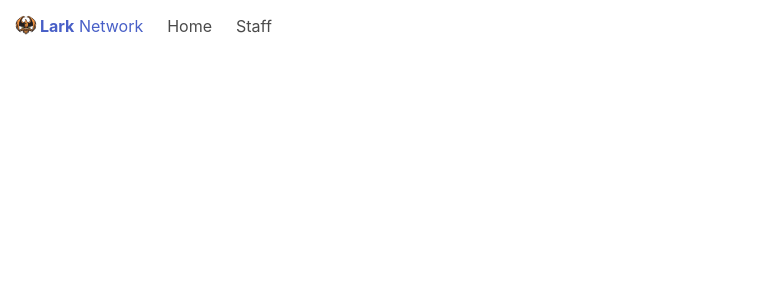
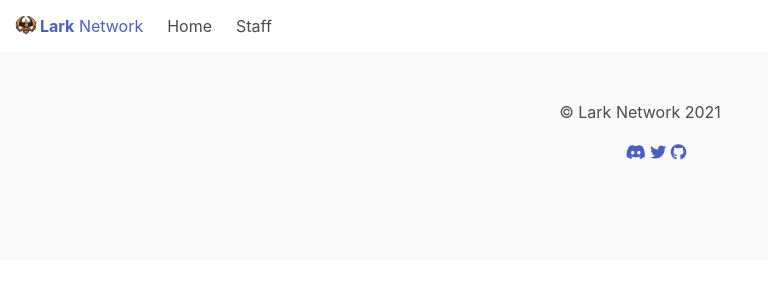
Before and after one commit to senorbrige/web, a Jekyll site: the page built from _pages/index.html, in a window 1280 px wide. Shown: the top 300 px of the page, without its empty margins (0-768 px from the left). Built offline with Jekyll 4.4.1, drawn with Linux system fonts in a browser that asks for light colours; nearby versions of some CDN libraries.

Commit message:
add footer

```diff
--- /dev/null
+++ b/_includes/footer.html
@@ -0,0 +1,33 @@
+<footer class="footer">
+	<div class="content has-text-centered">
+		© Lark Network {{ "now" | date: "%Y" }}
+
+		<ul style="list-style: none">
+
+			{% if site.discord_invite %}
+				<li style="display: inline">
+					<a href="https://discord.gg/{{ site.discord_invite }}">
+						<i class="fab fa-discord"></i>
+					</a>
+				</li>
+			{% endif %}
+
+			{% if site.twitter_username %}
+				<li style="display: inline">
+					<a href="https://twitter.com/{{ site.twitter_username }}">
+						<i class="fab fa-twitter"></i>
+					</a>
+				</li>
+			{% endif %}
+
+			{% if site.github_username %}
+				<li style="display: inline">
+					<a href="https://github.com/{{ site.github_username }}">
+						<i class="fab fa-github"></i>
+					</a>
+				</li>
+			{% endif %}
+
+		</ul>
+	</div>
+</footer>
--- a/_layouts/default.html
+++ b/_layouts/default.html
@@ -17,6 +17,8 @@
 		{% include navbar.html %}
 
 		{{ content }}
+
+		{% include footer.html %}
 	</body>
 
 </html>
```
